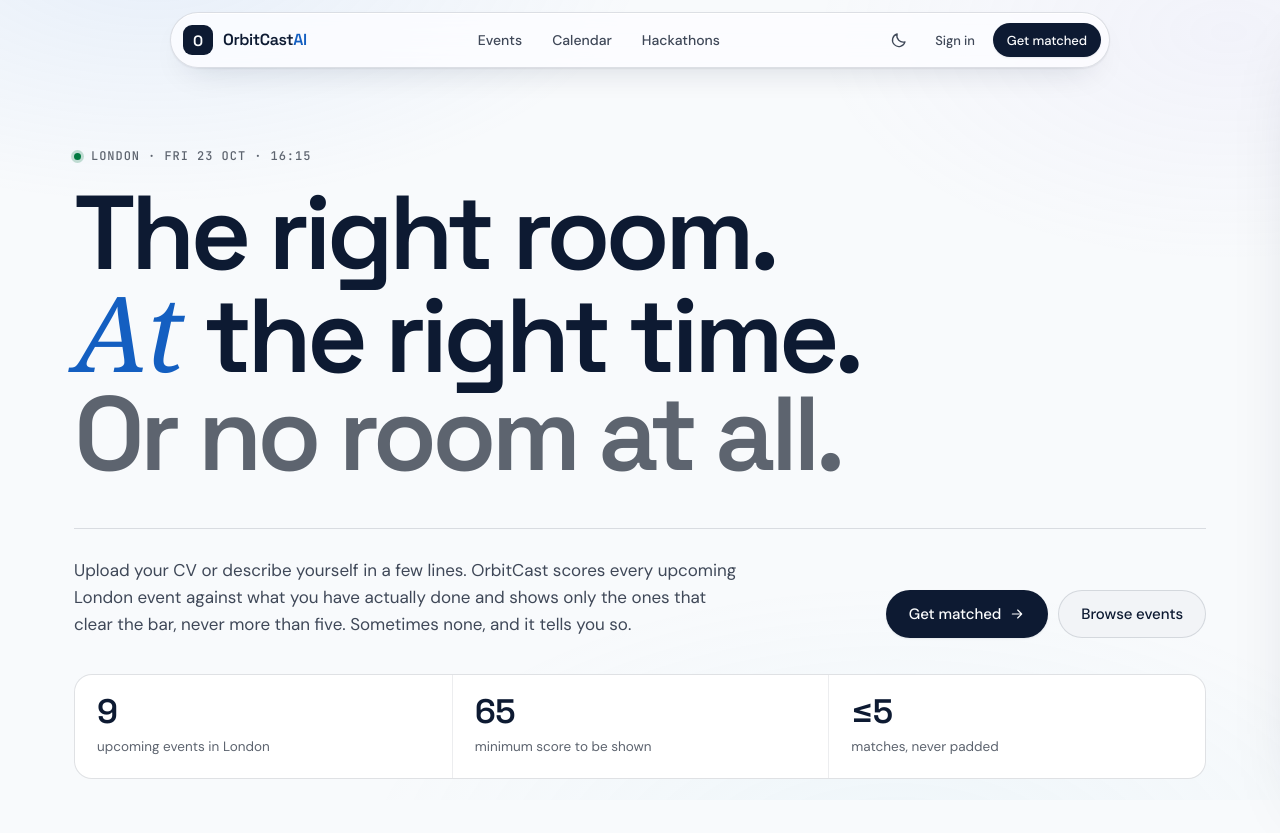
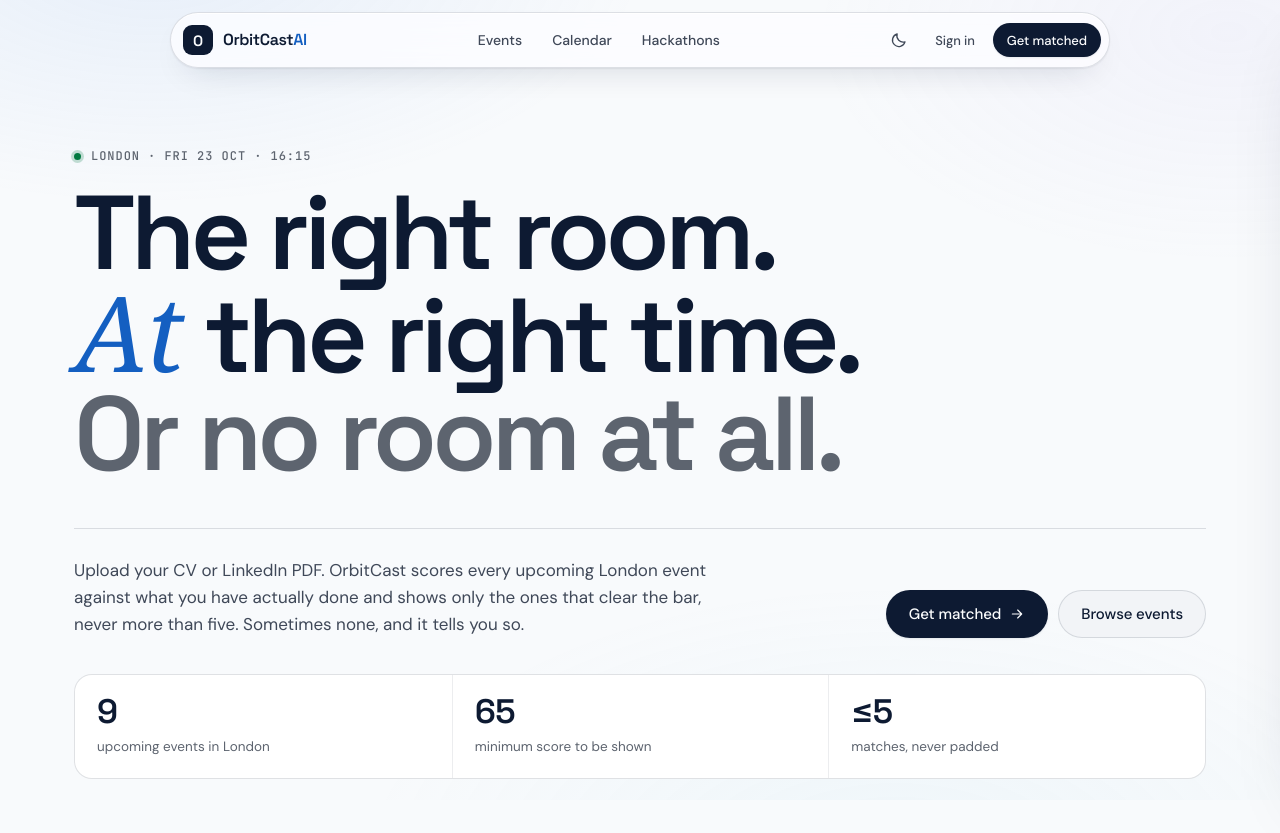
Before and after one commit to Johnnothere/Orbit-Cast, a Flask app: page / in a window 1280 px wide. Shown: the top 833 px of the page. Run offline with Flask 3, Linux system fonts and the light colour scheme; parts of the project's set-up code (start-up, migrations or seed data) failed here and were passed over; some libraries are stand-ins or nearby versions; some web fonts are replaced.

Commit message:
Home intro: CV or LinkedIn PDF (Describe yourself is coming soon)
Co-Authored-By: Claude Opus 5.5 <noreply@anthropic.com>
Claude-Session: https://claude.ai/code/session_01WijrUGCub49s72t9QCQQse

```diff
--- a/templates/index.html
+++ b/templates/index.html
@@ -1105,7 +1105,7 @@ details.past[open]>summary .i{transform:rotate(180deg)}
         <p class="eyebrow"><span class="live"></span><span id="heroStamp">London</span></p>
         <h1><span>The right room.</span><span><em>At</em> the right time.</span><span class="dim">Or no room at all.</span></h1>
         <div class="hero-foot">
-          <p>Upload your CV or describe yourself in a few lines. OrbitCast scores every upcoming London event against what you have actually done and shows only the ones that clear the bar, never more than five. Sometimes none, and it tells you so.</p>
+          <p>Upload your CV or LinkedIn PDF. OrbitCast scores every upcoming London event against what you have actually done and shows only the ones that clear the bar, never more than five. Sometimes none, and it tells you so.</p>
           <div class="hero-cta">
             <button class="btn btn-primary lg" data-act="getmatched">Get matched <svg class="i s16"><use href="#i-arrow-right"/></svg></button>
             <button class="btn btn-secondary lg" data-view="events">Browse events</button>
```
